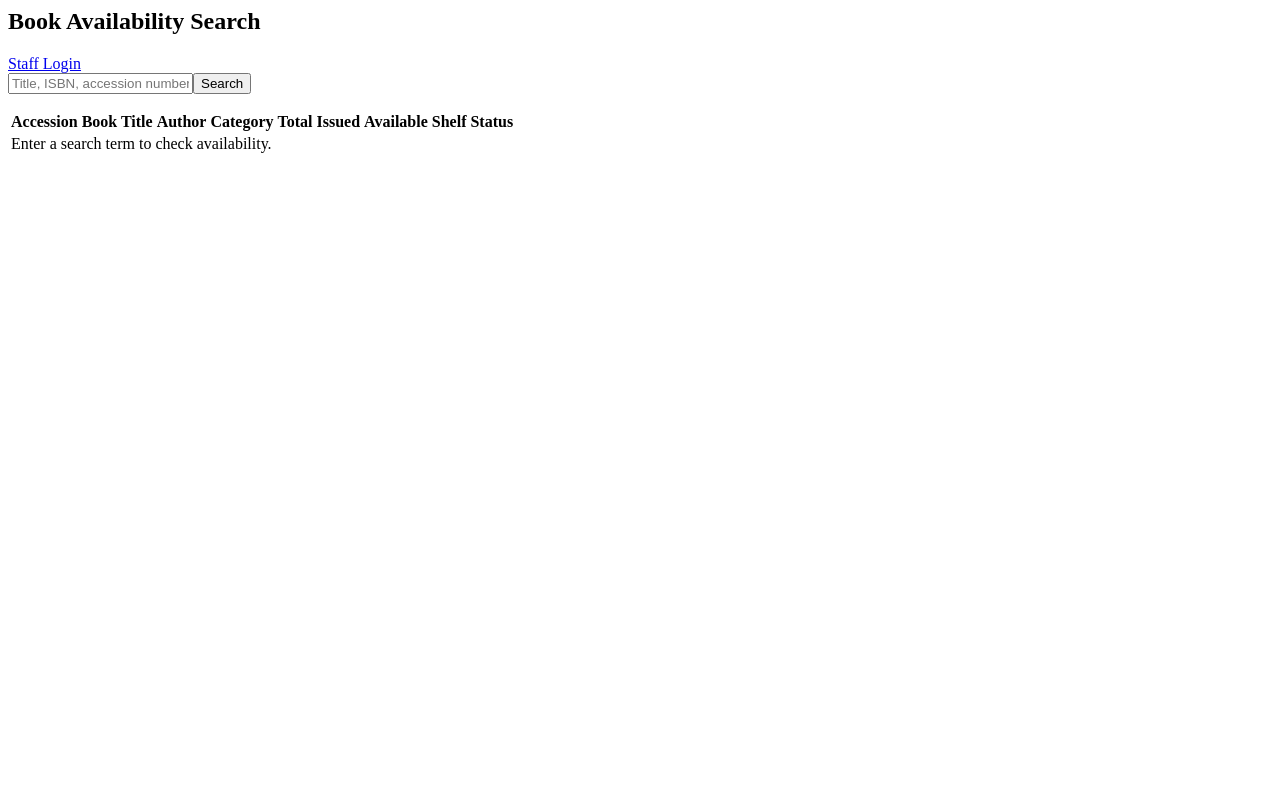
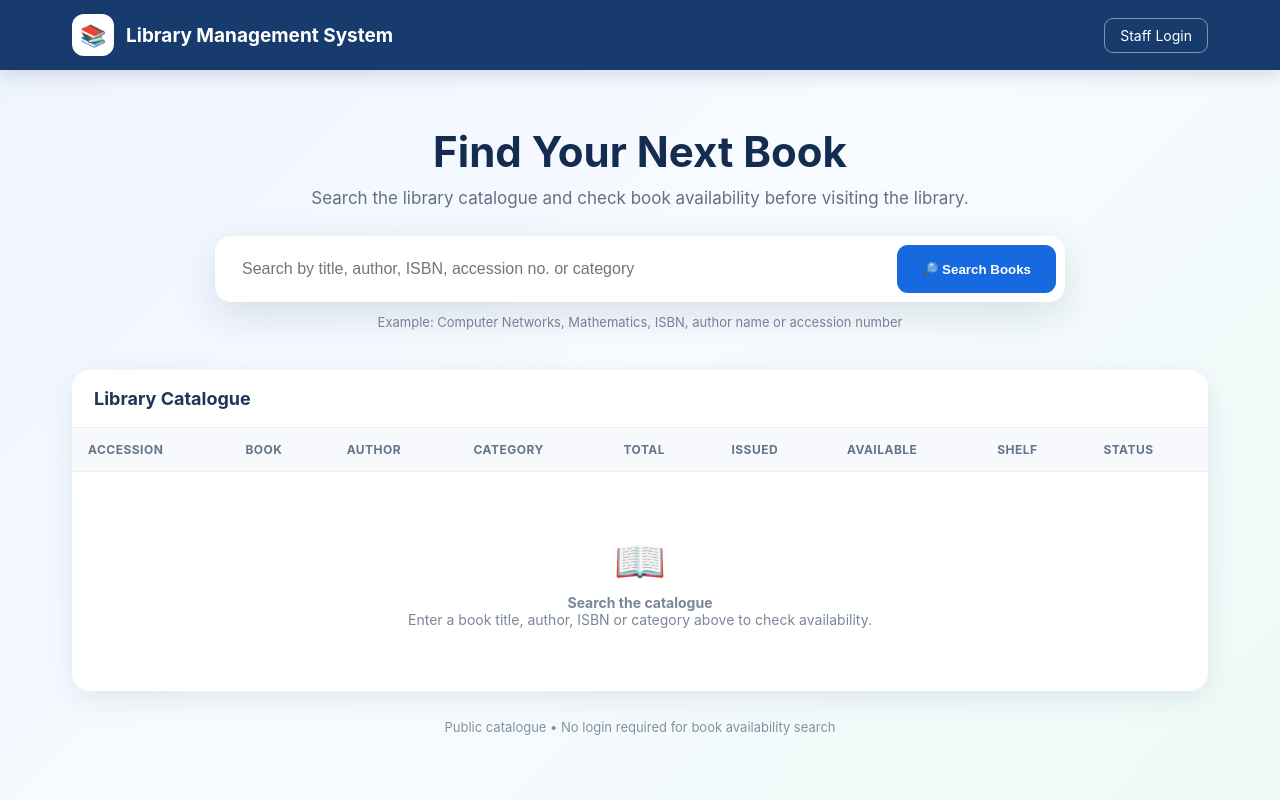
Before and after one commit to stephenphilip1972-pixel/library-management-system, a PHP site: page /search.php in a window 1280 px wide. Run offline with PHP 8.4, Linux system fonts and the light colour scheme.

Commit message:
Redesign public book search page

```diff
--- a/search.php
+++ b/search.php
@@ -1,9 +1,19 @@
 <?php
-$pageTitle='Book Availability Search'; require __DIR__.'/config/database.php'; require __DIR__.'/includes/auth.php';
+$pageTitle='Book Availability Search';
+require __DIR__.'/config/database.php';
+require __DIR__.'/includes/auth.php';
 $q=trim($_GET['q']??''); $rows=[];
-if($q!==''){$s=$pdo->prepare("SELECT b.*,c.name category,a.name author,(b.total_copies-b.available_copies) issued_copies FROM books b LEFT JOIN categories c ON c.id=b.category_id LEFT JOIN authors a ON a.id=b.author_id WHERE b.status='active' AND (b.title LIKE ? OR b.isbn LIKE ? OR b.accession_no LIKE ? OR a.name LIKE ? OR c.name LIKE ?) ORDER BY b.title");$like="%$q%";$s->execute([$like,$like,$like,$like,$like]);$rows=$s->fetchAll();}
-?><div class="d-flex justify-content-between align-items-center mb-3"><h2>Book Availability Search</h2><a class="btn btn-outline-primary" href="login.php">Staff Login</a></div><form class="input-group mb-4"><input class="form-control" name="q" value="<?=h($q)?>" placeholder="Title, ISBN, accession number, author or category"><button class="btn btn-primary">Search</button></form>
-<div class="card shadow-sm"><div class="card-body"><div class="table-responsive"><table class="table table-hover align-middle"><thead><tr><th>Accession</th><th>Book Title</th><th>Author</th><th>Category</th><th>Total</th><th>Issued</th><th>Available</th><th>Shelf</th><th>Status</th></tr></thead><tbody>
-<?php foreach($rows as $b): $available=(int)$b['available_copies']; ?><tr><td><?=h($b['accession_no'])?></td><td><?=h($b['title'])?></td><td><?=h($b['author']??'')?></td><td><?=h($b['category']??'')?></td><td><?=$b['total_copies']?></td><td><?=$b['issued_copies']?></td><td><strong><?=$available?></strong></td><td><?=h($b['shelf_no']??'')?></td><td><?php if($available>0): ?><span class="badge bg-success">Available</span><?php else: ?><span class="badge bg-danger">Not Available</span><?php endif; ?></td></tr><?php endforeach; ?>
-<?php if($q!==''&&!$rows): ?><tr><td colspan="9" class="text-center text-muted">No books found.</td></tr><?php elseif($q===''): ?><tr><td colspan="9" class="text-center text-muted">Enter a search term to check availability.</td></tr><?php endif; ?></tbody></table></div></div></div>
-<?php require __DIR__.'/includes/footer.php';
+if($q!==''){
+ $s=$pdo->prepare("SELECT b.*,c.name category,a.name author,(b.total_copies-b.available_copies) issued_copies FROM books b LEFT JOIN categories c ON c.id=b.category_id LEFT JOIN authors a ON a.id=b.author_id WHERE b.status='active' AND (b.title LIKE ? OR b.isbn LIKE ? OR b.accession_no LIKE ? OR a.name LIKE ? OR c.name LIKE ?) ORDER BY b.title");
+ $like="%$q%"; $s->execute([$like,$like,$like,$like,$like]); $rows=$s->fetchAll();
+}
+?><!doctype html>
+<html lang="en"><head><meta charset="utf-8"><meta name="viewport" content="width=device-width,initial-scale=1"><title>Library Book Search</title><link rel="stylesheet" href="assets/library-search.css"></head>
+<body><div class="library-page">
+<header class="library-topbar"><div class="inner"><div class="brand"><div class="brand-icon">📚</div><span>Library Management System</span></div><a class="staff-btn" href="login.php">Staff Login</a></div></header>
+<section class="hero"><h1>Find Your Next Book</h1><p>Search the library catalogue and check book availability before visiting the library.</p>
+<form action="search.php" method="get" class="search-box"><input name="q" value="<?=h($q)?>" placeholder="Search by title, author, ISBN, accession no. or category" aria-label="Search books" autofocus><button type="submit">🔎 Search Books</button></form><div class="hint">Example: Computer Networks, Mathematics, ISBN, author name or accession number</div></section>
+<main class="content"><div class="result-card"><div class="result-head"><h2><?= $q!=='' ? 'Search Results' : 'Library Catalogue' ?></h2><?php if($q!==''): ?><span class="count"><?=count($rows)?> result<?=count($rows)!==1?'s':''?></span><?php endif; ?></div>
+<div class="table-wrap"><table class="library-table"><thead><tr><th>Accession</th><th>Book</th><th>Author</th><th>Category</th><th>Total</th><th>Issued</th><th>Available</th><th>Shelf</th><th>Status</th></tr></thead><tbody>
+<?php foreach($rows as $b): $available=(int)$b['available_copies']; ?><tr><td><?=h($b['accession_no'])?></td><td class="book-title"><?=h($b['title'])?></td><td><?=h($b['author']??'—')?></td><td><?=h($b['category']??'—')?></td><td><?=$b['total_copies']?></td><td><?=$b['issued_copies']?></td><td><strong><?=$available?></strong></td><td><?=h($b['shelf_no']??'—')?></td><td><?php if($available>0): ?><span class="availability available">● Available</span><?php else: ?><span class="availability unavailable">● Not Available</span><?php endif; ?></td></tr><?php endforeach; ?>
+<?php if($q!==''&&!$rows): ?><tr><td colspan="9"><div class="empty"><div class="empty-icon">🔍</div><strong>No books found</strong><br>Try another title, author, ISBN or category.</div></td></tr><?php elseif($q===''): ?><tr><td colspan="9"><div class="empty"><div class="empty-icon">📖</div><strong>Search the catalogue</strong><br>Enter a book title, author, ISBN or category above to check availability.</div></td></tr><?php endif; ?></tbody></table></div></div><div class="footer-note">Public catalogue • No login required for book availability search</div></main></div></body></html>
```
